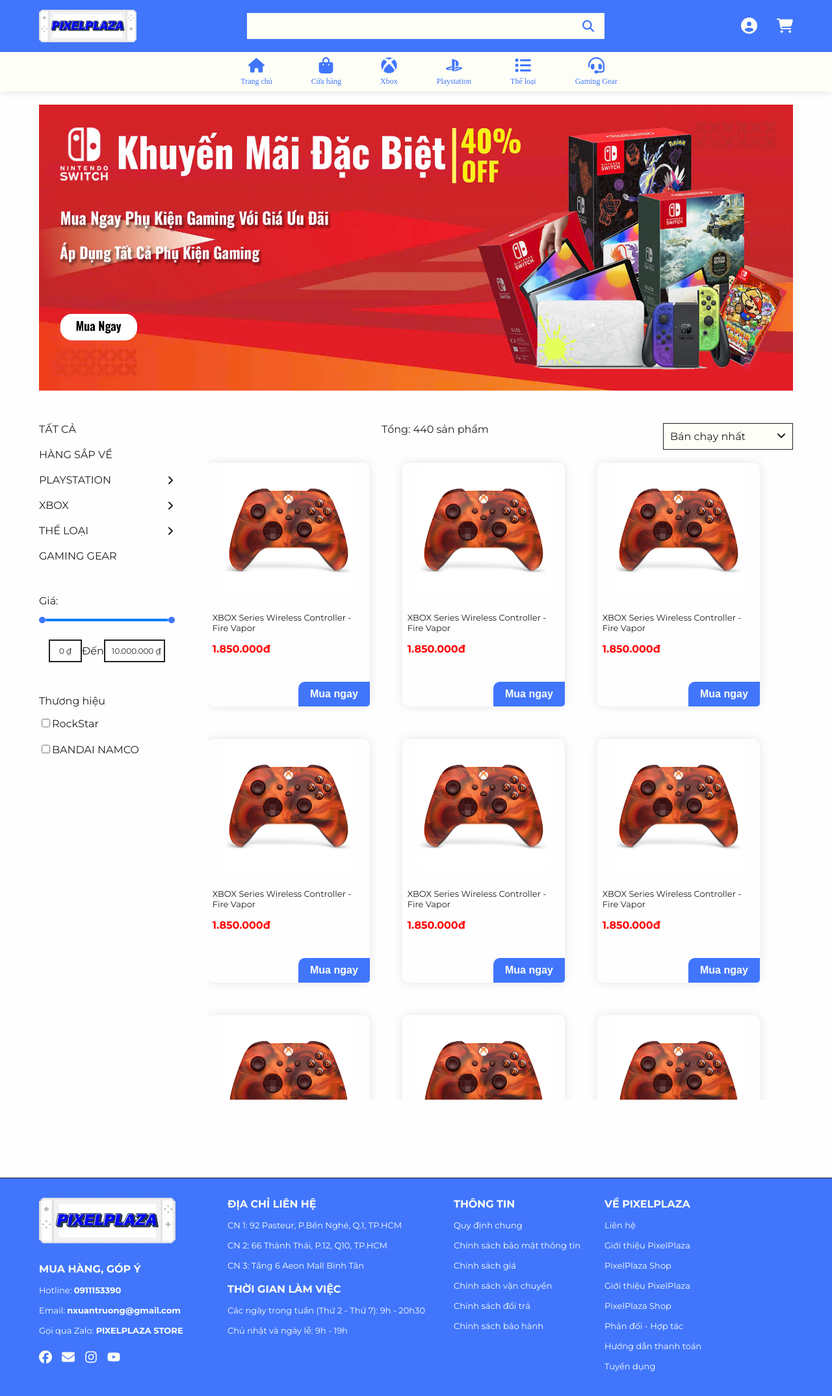
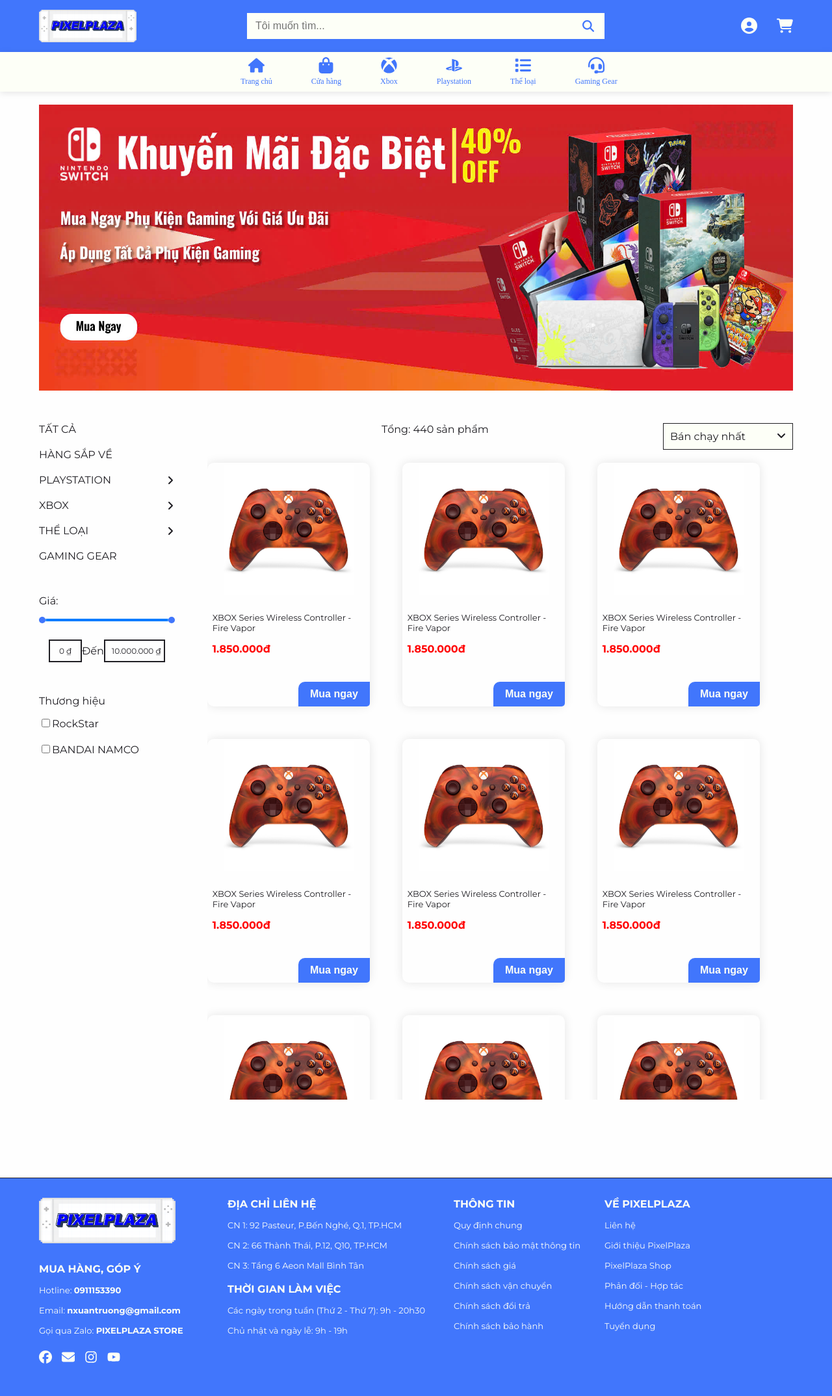
Before and after one commit to springschool623/project-pixel-plaza, a Next.js app: page /shop in a window 1280 px wide. Shown: the top 2148 px of the page at 65% size. Built offline with nearby package versions, Linux system fonts and the light colour scheme.

Commit message:
EditHeaderFooterAndHomePageListCSS

```diff
--- a/src/app/components/Footer.tsx
+++ b/src/app/components/Footer.tsx
@@ -83,12 +83,6 @@
                 <p>PixelPlaza Shop</p><FontAwesomeIcon icon={faAngleDoubleRight} className={styles.footerIcon}/>
             </Link>
             <Link href="/" className={styles.footerLink}>
-                <p>Giới thiệu PixelPlaza</p><FontAwesomeIcon icon={faAngleDoubleRight} className={styles.footerIcon}/>
-            </Link>
-            <Link href="/" className={styles.footerLink}>
-                <p>PixelPlaza Shop</p><FontAwesomeIcon icon={faAngleDoubleRight} className={styles.footerIcon}/>
-            </Link>
-            <Link href="/" className={styles.footerLink}>
                 <p>Phản đối - Hợp tác</p><FontAwesomeIcon icon={faAngleDoubleRight} className={styles.footerIcon}/>
             </Link>
             <Link href="/" className={styles.footerLink}>
--- a/src/app/components/Header.tsx
+++ b/src/app/components/Header.tsx
@@ -14,7 +14,7 @@
         </Link>
       </div>
       <div className={styles.headerSearchbar}>
-        <input type="text" className={styles.searchbarInput}/>
+        <input type="text" className={styles.searchbarInput} placeholder='Tôi muốn tìm...'/>
         <button  className={styles.searchbarButton}>
           <FontAwesomeIcon icon={faSearch} className={styles.searchbarIcon}/>
         </button>
--- a/styles/HomePageList.module.css
+++ b/styles/HomePageList.module.css
@@ -9,6 +9,7 @@
     flex-wrap: wrap;
     align-items: center;
     margin-top: 20px;
+    margin-bottom: 40px;
     gap: 50px;
 }
 
```
